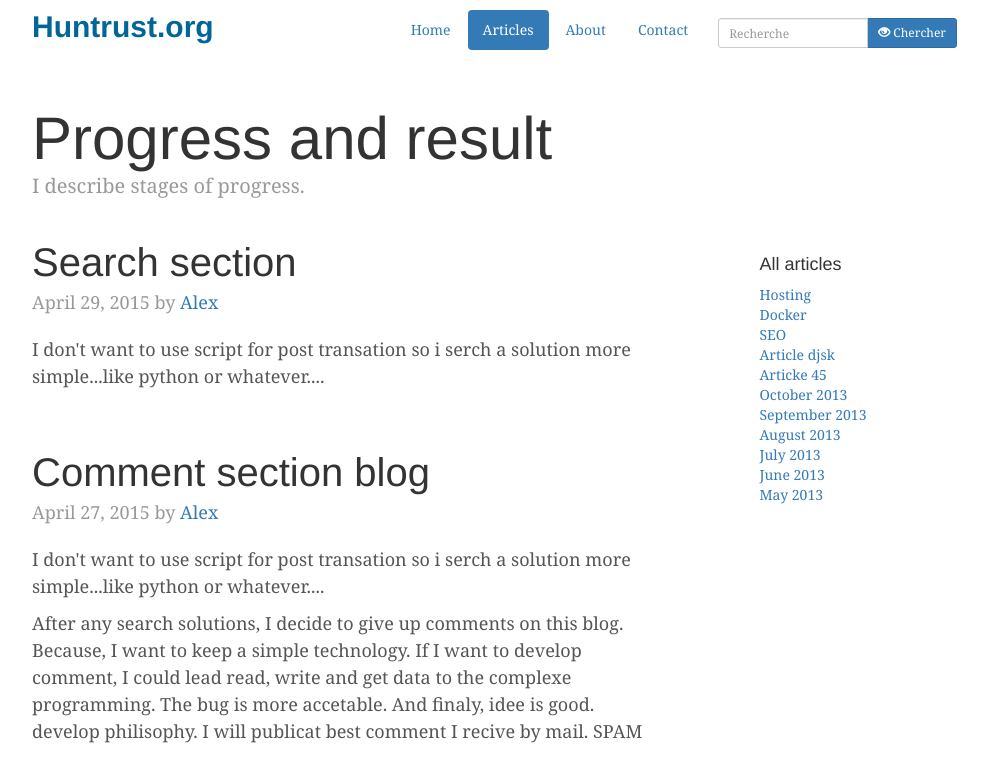
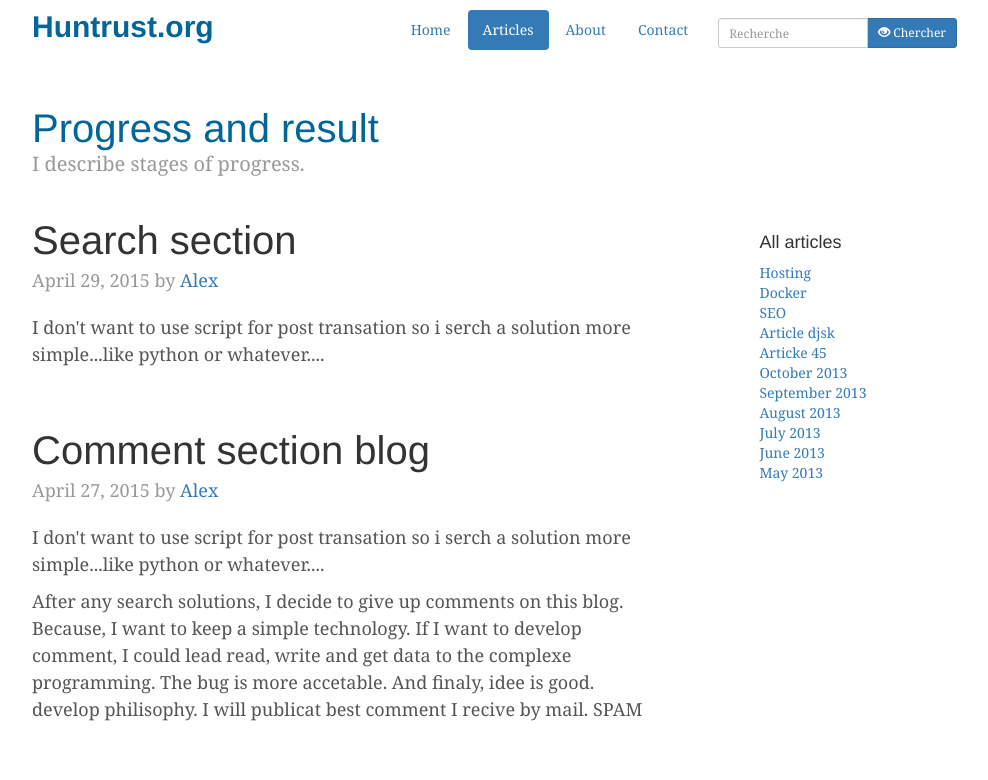
Before and after one commit to AlexandreDomont/huntrust.org, a plain HTML site: page blog/articles/00.html in a window 1280 px wide. Shown: the top 780 px of the page, without its empty margins (138-1126 px from the left). Drawn offline with nearby package versions, Linux system fonts and the light colour scheme; a script that the page names is missing; files whose address does not match are found by name.

Commit message:
clean and dev search

```diff
--- a/blog/css/blog.css
+++ b/blog/css/blog.css
@@ -85,8 +85,9 @@ h6, .h6 {
 .blog-title {
   margin-top: 30px;
   margin-bottom: 0;
-  font-size: 60px;
+  font-size: 40px;
   font-weight: normal;
+  color: #006699;
 }
 .blog-description {
   font-size: 20px;
```
Also changed, not shown: wsgi-scripts/OLD/alex.txt (added), wsgi-scripts/OLD/gu.txt (added), 14 other files.
